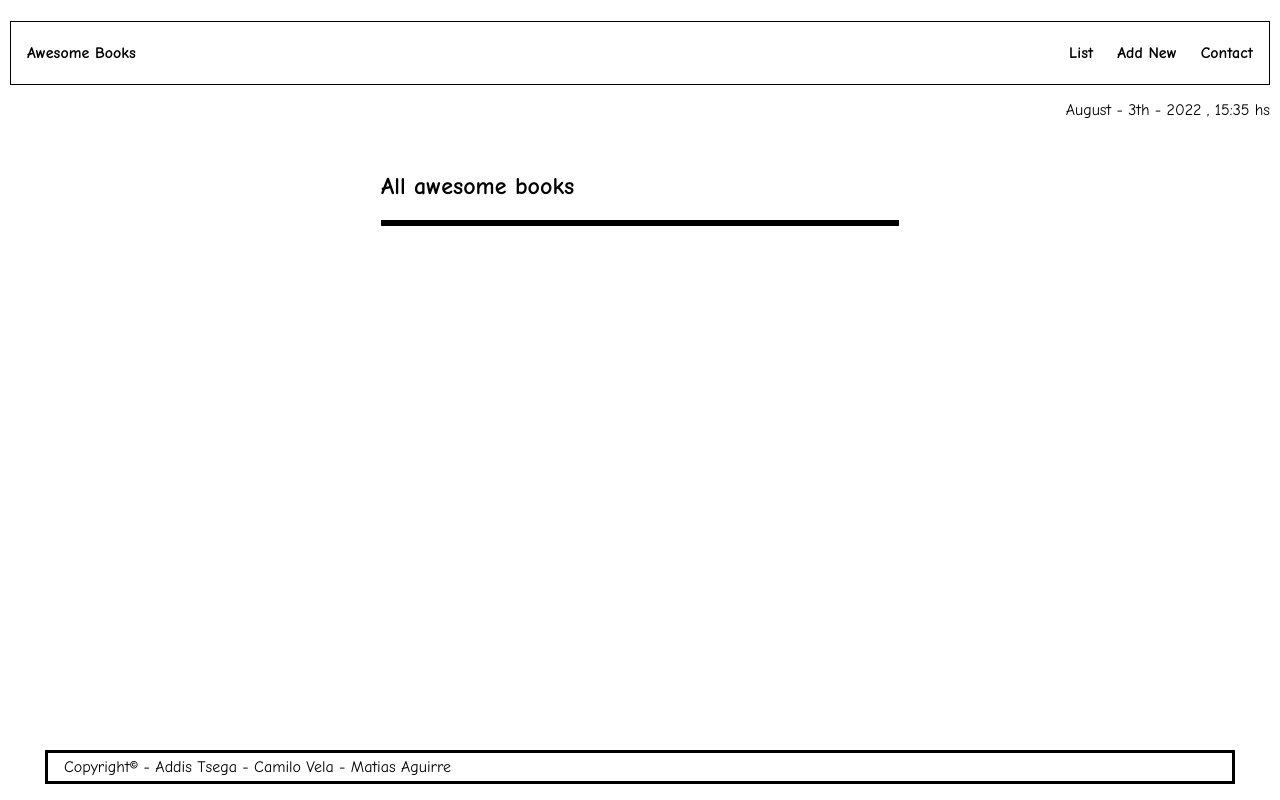
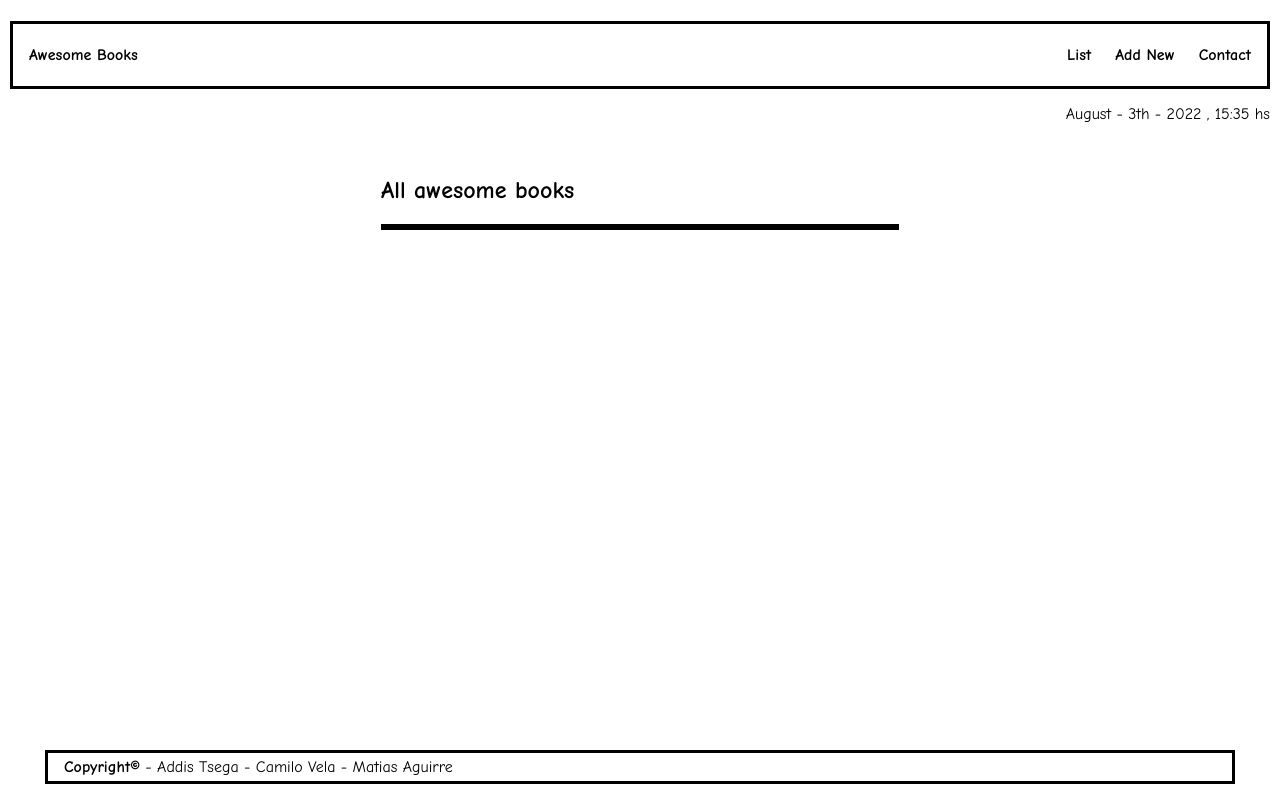
Before and after one commit to Camilovelag/Awesome_books, a website: page Index.html in a window 1280 px wide. Drawn offline with Linux system fonts and the light colour scheme.

Commit message:
Add style to footer and navigation

```diff
--- a/Index.html
+++ b/Index.html
@@ -13,7 +13,7 @@
   <header>
     <nav class='nav-menu'>
       <ul class='menu-list'>
-        <h1>Awesome Books</h1>
+        <h1><a href="Index.html" class='logo'>Awesome Books</a></h1>
         <li id='list'><a href="/">List</a></li>
         <li id='add-new'><a href=""> Add New </a></li>
         <li id='contact'><a href=""> Contact</a></li>
@@ -45,5 +45,5 @@
       <li>Matias Aguirre (aguirremati09@gmail.com)</li>
   </ul>
 </section>
-<footer id="copyright" class="">Copyright© - Addis Tsega - Camilo Vela - Matias Aguirre</footer>
+<footer id="copyright" class=""><span class='copyright'>Copyright©</span>  - Addis Tsega - Camilo Vela - Matias Aguirre</footer>
 </body>
--- a/styles.css
+++ b/styles.css
@@ -12,6 +12,12 @@ body {
 
 header {
   width: 100%;
+}
+
+.logo {
+  list-style: none;
+  text-decoration: none;
+  color: black;
 }
 
 .container {
@@ -87,7 +93,7 @@ input {
   flex-direction: row;
   padding: 1rem 1rem;
   gap: 1.5rem;
-  border: 1px solid black;
+  border: 3px solid black;
   height: 30px;
   align-items: center;
   justify-content: flex-end;
@@ -133,3 +139,7 @@ footer {
   margin: 1rem;
   border: 3px solid rgb(0, 0, 0);
 }
+
+.copyright {
+  font-weight: bold;
+}
```
